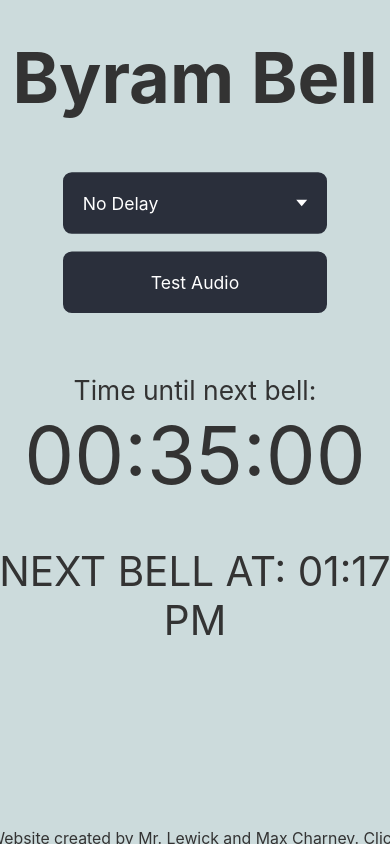
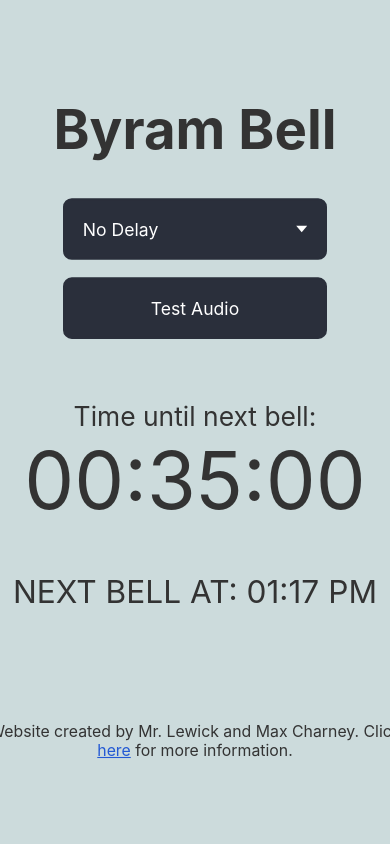
Before and after one commit to max-charney/ByramBell, a plain HTML site: page index.html in a window 390 px wide. Drawn offline with Linux system fonts and the light colour scheme.

Commit message:
Update style.css

```diff
--- a/style.css
+++ b/style.css
@@ -124,6 +124,8 @@ body {
     margin-bottom: 1em;
 }
 
+
+
 .dropdown {
     min-width: 15em;
     position: relative;
@@ -191,6 +193,7 @@ body {
     display: none;
     transition: 0.2s;
     z-index: 1;
+
 }
 
 .menu li {
@@ -222,3 +225,61 @@ a{
     color: #2359d4;
     /* text-decoration: none; */
 }
+
+/* media queries */
+@media only screen and (max-width: 600px) {
+    .footer{
+        padding-top: 2em;
+    }
+
+    .container{
+        margin-top: -3em;
+    }
+}
+
+@media only screen and (max-width: 460px) {
+    /* #test-audio-button{
+         original: 16px
+        font-size: 15px;
+
+    } */
+
+    .container{
+        margin-top: -2em;
+    }
+
+    #title-container {
+        /* original: 4em */
+        font-size: 3.1em;
+      }
+
+    #time-until-next-bell {
+        /* original: 4.5em */
+        font-size: 4.5em;
+    }
+
+    #countdown-description{
+        /* original: 1.5em */
+        font-size: 1.5em;
+    }
+
+    #next-bell-container {
+        /* original: 2.3em */
+        font-size: 1.8em;
+
+    }
+
+
+
+    .footer{
+        font-size: .9em;
+        margin-top: 5em;
+    }
+
+    /* .menu li{
+        font-size: 15px;
+    }
+    .selected{
+        font-size: 15px;
+    } */
+}
```
